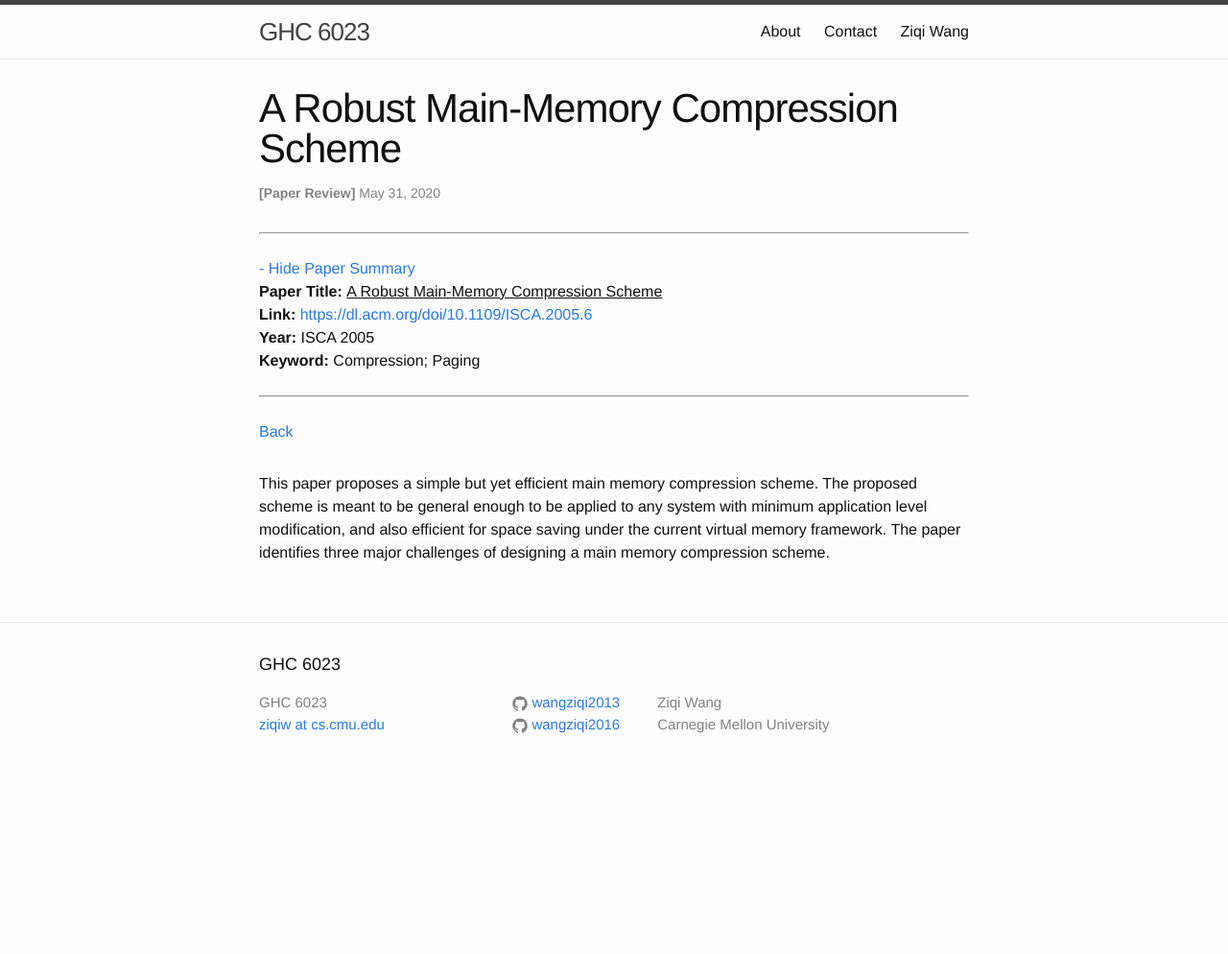
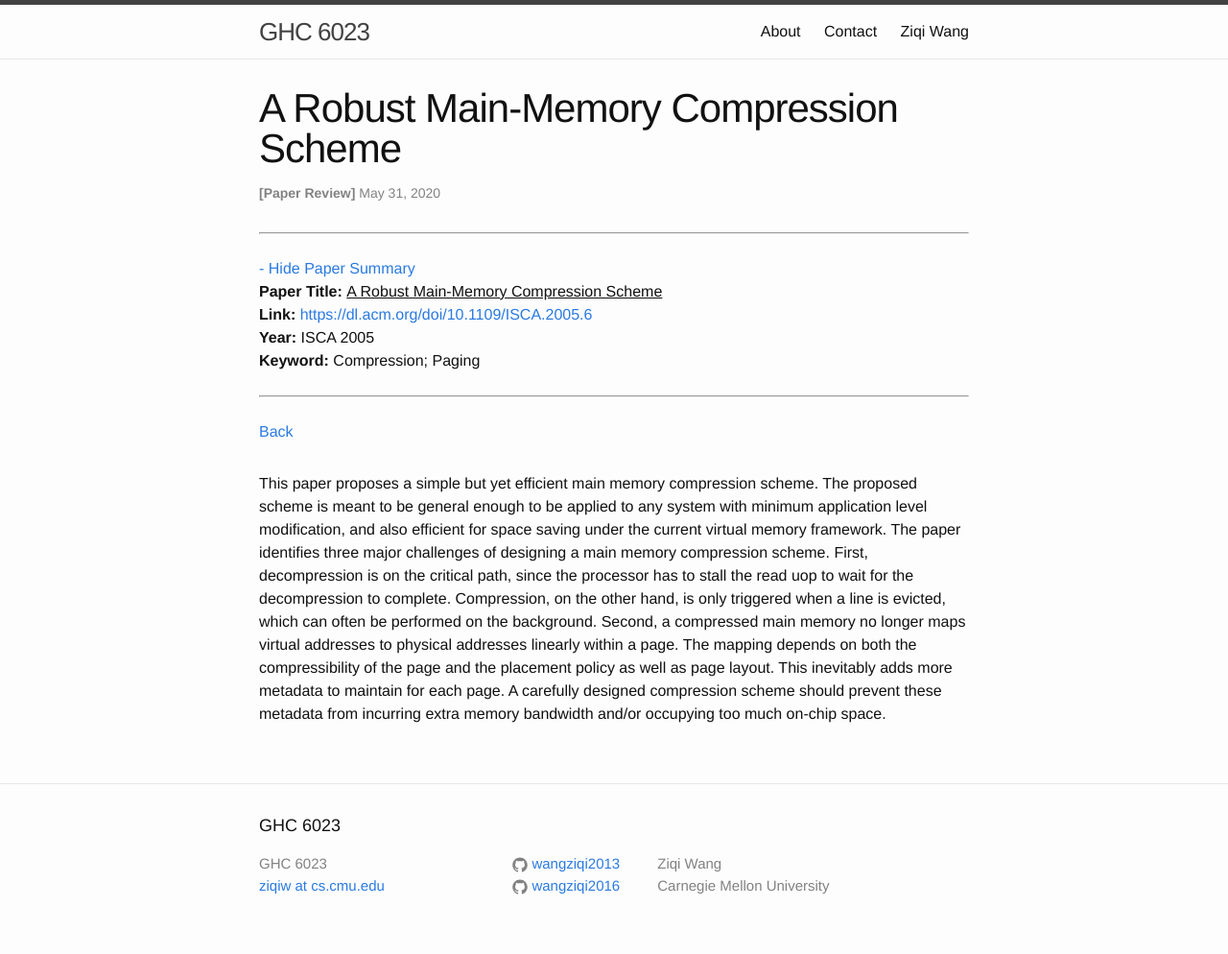
Before and after one commit to wangziqi2013/wangziqi2013.github.io, a Jekyll site: the page built from _posts/2020-05-31-a-robust-main-mem-compression-scheme.markdown, in a window 1280 px wide. Shown: the whole page at 96% size. Built offline with Jekyll 4.4.1, drawn with Linux system fonts in a browser that asks for light colours; before the commit the page ends 900 px from its top, so only the background shows below that.

Commit message:
Adding challenges

```diff
--- a/_posts/2020-05-31-a-robust-main-mem-compression-scheme.markdown
+++ b/_posts/2020-05-31-a-robust-main-mem-compression-scheme.markdown
@@ -16,4 +16,10 @@ version_mgmt:
 This paper proposes a simple but yet efficient main memory compression scheme. The proposed scheme is meant to be general
 enough to be applied to any system with minimum application level modification, and also efficient for space saving
 under the current virtual memory framework. The paper identifies three major challenges of designing a main memory
-compression scheme.
+compression scheme. First, decompression is on the critical path, since the processor has to stall the read uop to
+wait for the decompression to complete. Compression, on the other hand, is only triggered when a line is evicted,
+which can often be performed on the background. Second, a compressed main memory no longer maps virtual addresses to
+physical addresses linearly within a page. The mapping depends on both the compressibility of the page and the
+placement policy as well as page layout. This inevitably adds more metadata to maintain for each page. A carefully
+designed compression scheme should prevent these metadata from incurring extra memory bandwidth and/or occupying too
+much on-chip space.
```
